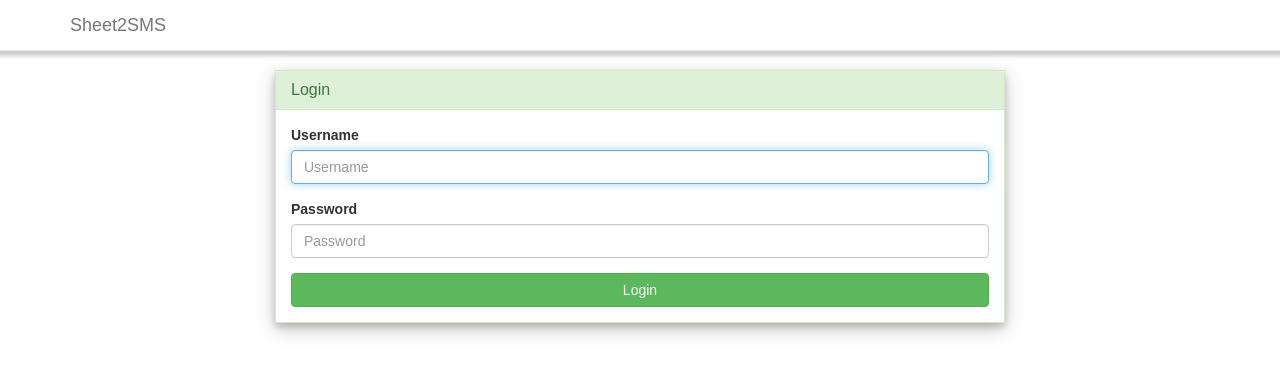
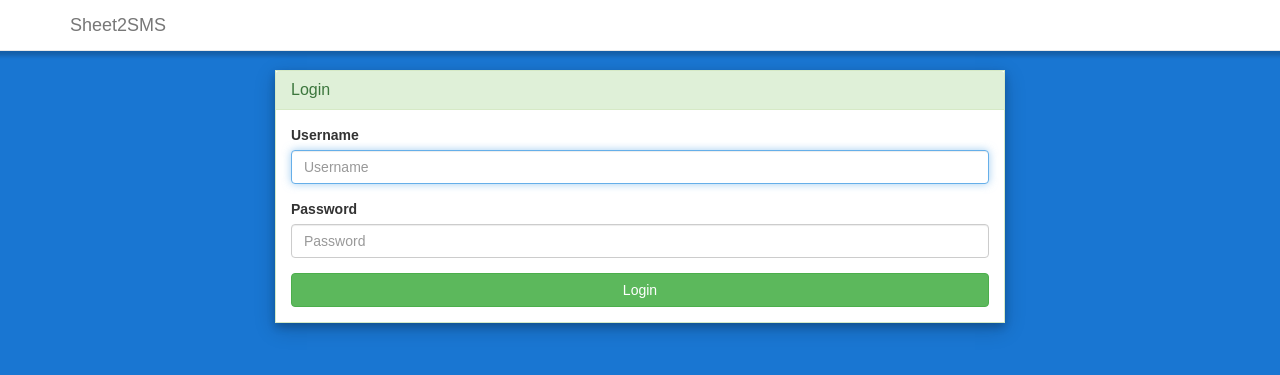
Before and after one commit to HackCU/mercurysms, a Django app: page /accounts/login/ in a window 1280 px wide. Shown: the top 375 px of the page. Run offline with Django 3.2, Linux system fonts and the light colour scheme; tables that the repository leaves empty hold one stand-in row (values such as "Sample post"); parts of the project's set-up code (start-up, migrations or seed data) failed here and were passed over; some libraries are stand-ins or nearby versions; some web fonts are replaced.

Commit message:
update color

```diff
--- a/sheets2sms/static/css/main.css
+++ b/sheets2sms/static/css/main.css
@@ -1,5 +1,5 @@
 body {
-    background-color: #fffff;
+    background-color: #1976D2;
     font-family: "Ek Mukta", Arial, sans-serif;
 }
 
```
